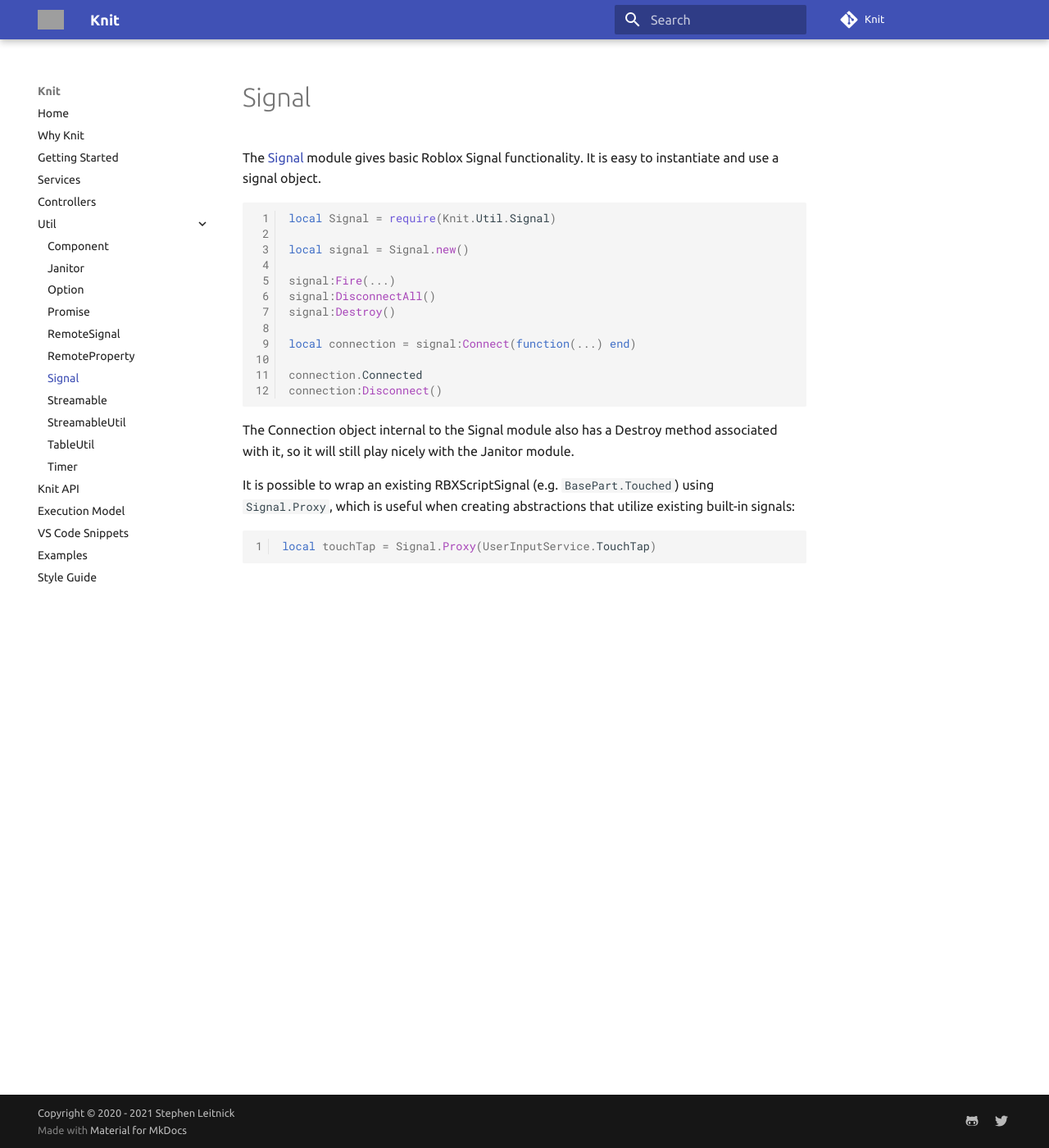
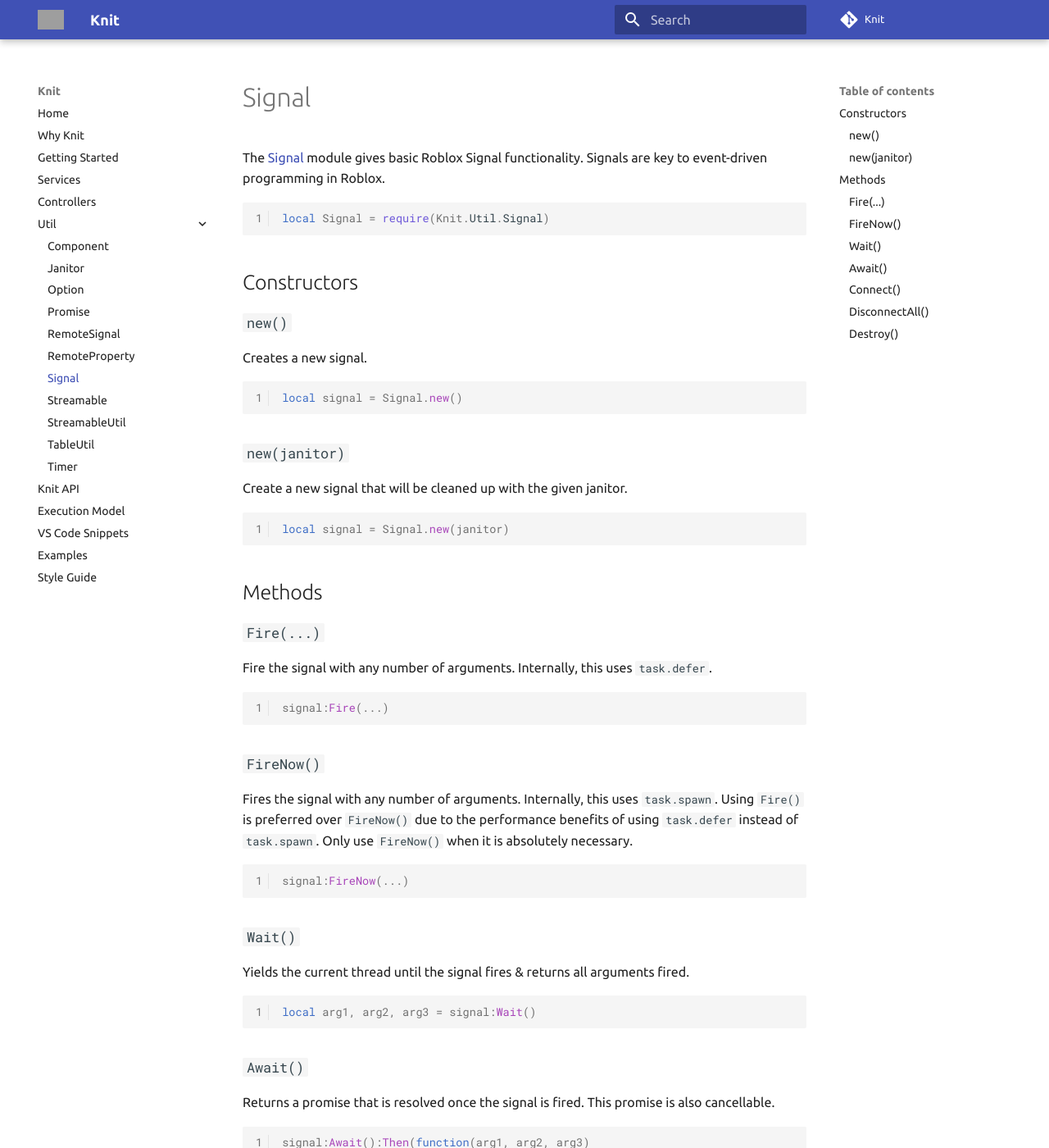
Before and after one commit to Sleitnick/Knit, an MkDocs documentation site: the page built from docs/util/signal.md, in a window 1280 px wide and 1400 px high. Shown: the whole window at 82% size. Built offline with MkDocs 1.6.1 and Material for MkDocs 9.7.7, drawn with Linux system fonts in a browser that asks for light colours; comment, search, counter and statistics services are not loaded; some of the changed text lies outside the part shown; grey boxes are pictures that could not be loaded.

Commit message:
Signal documentation

````diff
--- a/docs/util/signal.md
+++ b/docs/util/signal.md
@@ -1,24 +1,73 @@
-The [Signal](https://github.com/Sleitnick/Knit/blob/main/src/Util/Signal.lua) module gives basic Roblox Signal functionality. It is easy to instantiate and use a signal object.
+The [Signal](https://github.com/Sleitnick/Knit/blob/main/src/Util/Signal.lua) module gives basic Roblox Signal functionality. Signals are key to event-driven programming in Roblox.
 
 ```lua
 local Signal = require(Knit.Util.Signal)
-
-local signal = Signal.new()
-
-signal:Fire(...)
-signal:DisconnectAll()
-signal:Destroy()
-
-local connection = signal:Connect(function(...) end)
-
-connection.Connected
-connection:Disconnect()
 ```
 
-The Connection object internal to the Signal module also has a Destroy method associated with it, so it will still play nicely with the Janitor module.
+## Constructors
 
-It is possible to wrap an existing RBXScriptSignal (e.g. `BasePart.Touched`) using `Signal.Proxy`, which is useful when creating abstractions that utilize existing built-in signals:
+### `new()`
+Creates a new signal.
+```lua
+local signal = Signal.new()
+```
 
+### `new(janitor)`
+Create a new signal that will be cleaned up with the given janitor.
 ```lua
-local touchTap = Signal.Proxy(UserInputService.TouchTap)
+local signal = Signal.new(janitor)
 ```
+
+## Methods
+
+### `Fire(...)`
+Fire the signal with any number of arguments. Internally, this uses `task.defer`.
+```lua
+signal:Fire(...)
+```
+
+### `FireNow()`
+Fires the signal with any number of arguments. Internally, this uses `task.spawn`. Using `Fire()` is preferred over `FireNow()` due to the performance benefits of using `task.defer` instead of `task.spawn`. Only use `FireNow()` when it is absolutely necessary.
+```lua
+signal:FireNow(...)
+```
+
+### `Wait()`
+Yields the current thread until the signal fires & returns all arguments fired.
+```lua
+local arg1, arg2, arg3 = signal:Wait()
+```
+
+### `Await()`
+Returns a promise that is resolved once the signal is fired. This promise is also cancellable.
+```lua
+signal:Await():Then(function(arg1, arg2, arg3)
+	...
+end)
+```
+
+### `Connect()`
+Connects a function to the signal and returns a connection object.
+```lua
+local connection = signal:Connect(function(arg1, arg2, arg3)
+	...
+end)
+
+-- Connections can be disconnected
+connection:Disconnect()
+
+-- Check if a connection is still connected
+if connection.Connected then ... end
+```
+
+### `DisconnectAll()`
+```lua
+-- Disconnects all connections to the signal
+signal:DisconnectAll()
+```
+
+### `Destroy()`
+```lua
+-- Destroys the signal
+signal:Destroy()
+```
````
